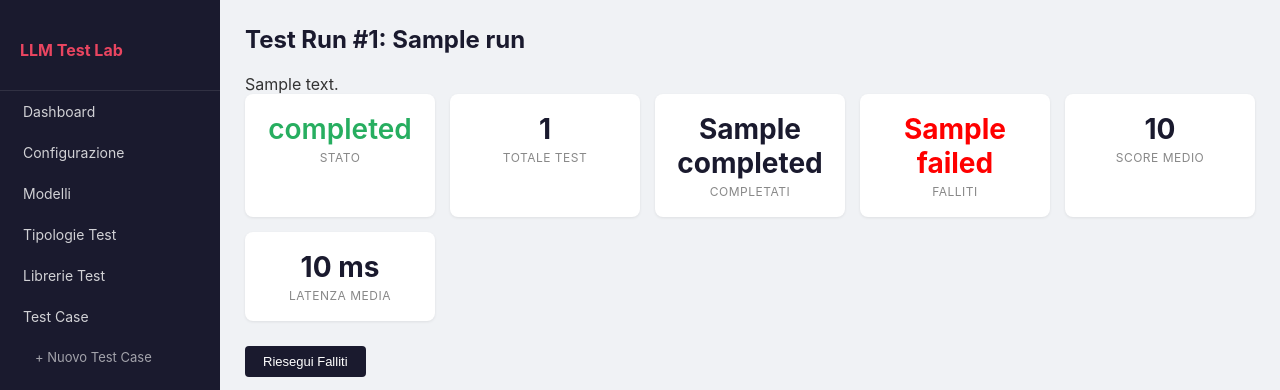
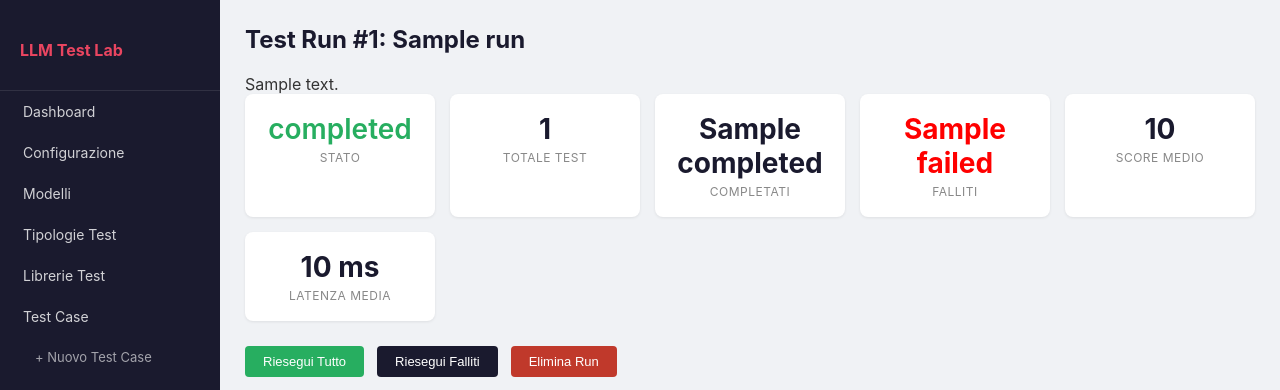
Before and after one commit to nousmc/llm-local-test-lab, a FastAPI app: template app/templates/test_run_detail.html in a window 1280 px wide. Shown: the top 390 px of the page. Run offline with FastAPI, Linux system fonts and the light colour scheme; the template is opened without the code that fills it: most values are stand-ins (such as "Sample title", 1, 10 or a date in 2020); data that the repository does not hold is empty.

Commit message:
feat: rerun, delete and cancel actions for test runs
- POST /{id}/rerun: reset all results (metrics + validations) and
  re-execute the full run from scratch
- POST /{id}/delete: cascaded delete of metric_results,
  validation_results, test_results, reports and the run itself;
  cancels the task if the run is still running
- List page: Cancella (running), Riesegui + Elimina (completed/cancelled/failed)
- Detail page: Riesegui Tutto, Riesegui Falliti, Elimina Run

```diff
--- a/app/routers/test_runs.py
+++ b/app/routers/test_runs.py
@@ -241,6 +241,72 @@ async def test_run_cancel(id: int, request: Request, db: Session = Depends(get_d
     return RedirectResponse(url=f"/test-runs/{id}", status_code=303)
 
 
+@router.post("/{id}/delete")
+async def test_run_delete(id: int, db: Session = Depends(get_db)):
+    run = db.query(TestRun).filter(TestRun.id == id).first()
+    if not run:
+        return RedirectResponse(url="/test-runs", status_code=303)
+
+    # Se è in running, cancella prima il task
+    if run.status == "running" and id in _running_tasks:
+        _running_tasks[id].cancel()
+        del _running_tasks[id]
+        await asyncio.sleep(0.3)
+
+    # Elimina in cascata: metric_results → validation_results → test_results → reports → run
+    result_ids = [r.id for r in db.query(TestResult.id).filter(TestResult.test_run_id == id).all()]
+    if result_ids:
+        db.query(MetricResult).filter(MetricResult.test_result_id.in_(result_ids)).delete(synchronize_session=False)
+        db.query(ValidationResult).filter(ValidationResult.test_result_id.in_(result_ids)).delete(synchronize_session=False)
+    db.query(TestResult).filter(TestResult.test_run_id == id).delete(synchronize_session=False)
+    from ..models import Report
+    db.query(Report).filter(Report.test_run_id == id).delete(synchronize_session=False)
+    db.delete(run)
+    db.commit()
+
+    return RedirectResponse(url="/test-runs", status_code=303)
+
+
+@router.post("/{id}/rerun")
+async def test_run_rerun_all(id: int, db: Session = Depends(get_db)):
+    """Riesegui TUTTI i test della run (reset completo)."""
+    run = db.query(TestRun).filter(TestRun.id == id).first()
+    if not run or run.status == "running":
+        return RedirectResponse(url=f"/test-runs/{id}", status_code=303)
+
+    # Reset completo: elimina metriche/validazioni, ripristina tutti i risultati a pending
+    all_results = db.query(TestResult).filter(TestResult.test_run_id == id).all()
+    result_ids = [r.id for r in all_results]
+    if result_ids:
+        db.query(MetricResult).filter(MetricResult.test_result_id.in_(result_ids)).delete(synchronize_session=False)
+        db.query(ValidationResult).filter(ValidationResult.test_result_id.in_(result_ids)).delete(synchronize_session=False)
+    for r in all_results:
+        r.status = "pending"
+        r.error_message = None
+        r.error_type = None
+        r.response_text = None
+        r.response_json = None
+        r.raw_response_json = None
+        r.latency_ms = None
+        r.prompt_tokens = None
+        r.completion_tokens = None
+        r.total_tokens = None
+        r.tokens_per_second = None
+        r.started_at = None
+        r.completed_at = None
+
+    run.status = "running"
+    run.started_at = datetime.now(timezone.utc)
+    run.completed_at = None
+    run.executive_report_text = None
+    retry_commit(db)
+
+    task = asyncio.create_task(execute_test_run(id))
+    _running_tasks[id] = task
+
+    return RedirectResponse(url=f"/test-runs/{id}", status_code=303)
+
+
 @router.post("/{id}/rerun-failed")
 async def test_run_rerun_failed(id: int, db: Session = Depends(get_db)):
     run = db.query(TestRun).filter(TestRun.id == id).first()
--- a/app/templates/test_run_detail.html
+++ b/app/templates/test_run_detail.html
@@ -226,10 +226,21 @@ function renderResults(rows, showBench, runId) {
     tbody.innerHTML = html;
 }
 </script>
-{% elif run.status in ('completed', 'failed') %}
-<div style="margin:15px 0">
-    <form method="post" action="/test-runs/{{ run.id }}/rerun-failed" style="display:inline" onsubmit="return confirm('Rieseguire solo i falliti?')">
+{% elif run.status in ('completed', 'failed', 'cancelled') %}
+<div style="margin:15px 0;display:flex;gap:8px;flex-wrap:wrap">
+    <form method="post" action="/test-runs/{{ run.id }}/rerun" style="display:inline"
+        onsubmit="return confirm('Rieseguire TUTTI i test della run? I risultati esistenti verranno azzerati.')">
+        <button type="submit" class="btn btn-green">Riesegui Tutto</button>
+    </form>
+    {% if run.status in ('completed', 'failed') %}
+    <form method="post" action="/test-runs/{{ run.id }}/rerun-failed" style="display:inline"
+        onsubmit="return confirm('Rieseguire solo i test falliti?')">
         <button type="submit" class="btn">Riesegui Falliti</button>
+    </form>
+    {% endif %}
+    <form method="post" action="/test-runs/{{ run.id }}/delete" style="display:inline"
+        onsubmit="return confirm('Eliminare definitivamente questa run e tutti i suoi risultati?')">
+        <button type="submit" class="btn btn-danger">Elimina Run</button>
     </form>
 </div>
 {% endif %}
```
Also changed, not shown: app/templates/test_run_create.html (+22 -4 lines).
